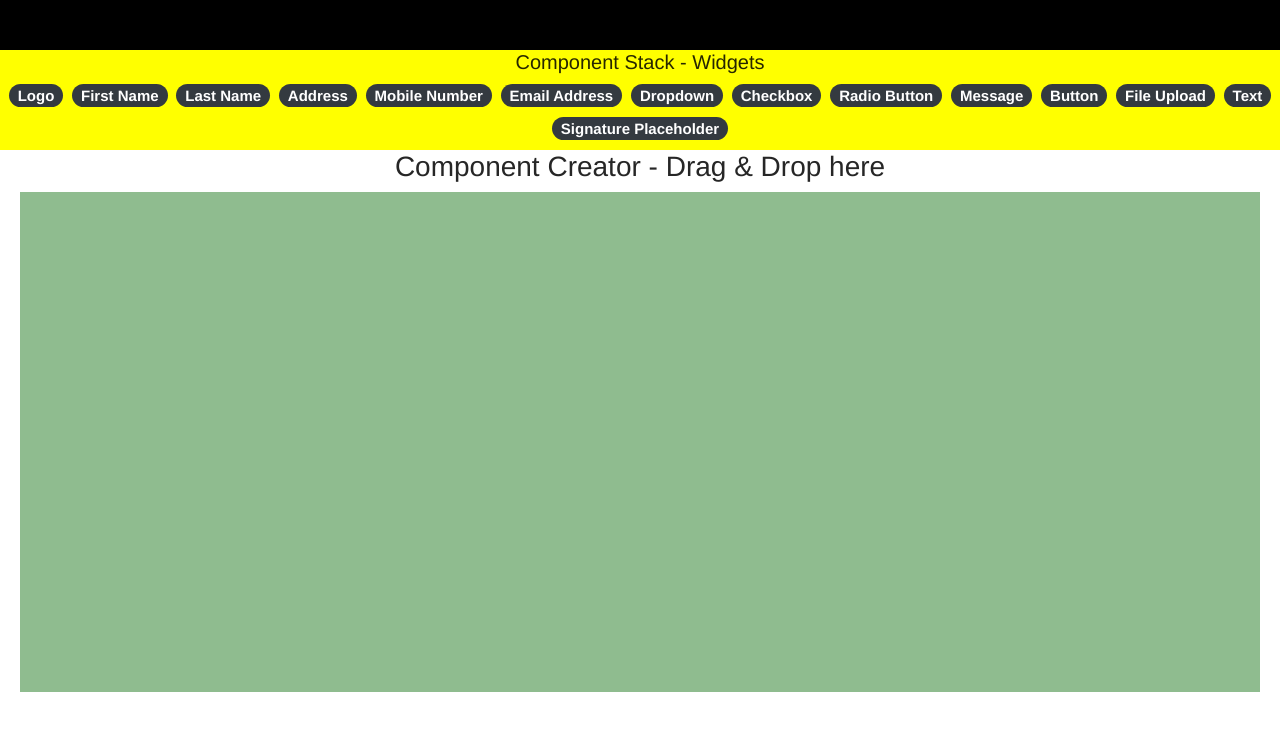
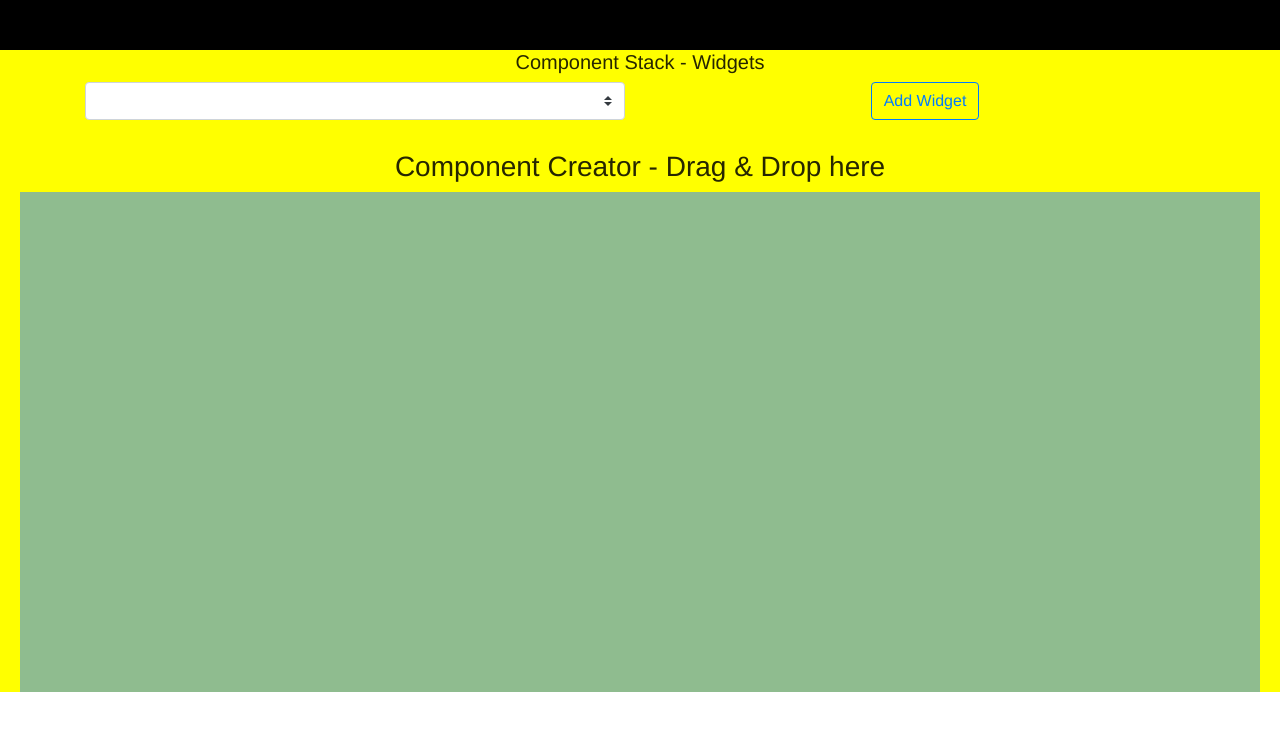
Before and after one commit to NithinMSV/DynamicForms, a Vue app in the folder dynforms/: page /create in a window 1280 px wide. Shown: the top 730 px of the page. Built offline with nearby package versions, Linux system fonts and the light colour scheme; what vue-qrcode-reader would draw is missing.

Commit message:
Add widgets successful

```diff
--- a/dynforms/src/views/CreateForm.vue
+++ b/dynforms/src/views/CreateForm.vue
@@ -4,42 +4,65 @@
     <div class="component-stack">
       <div class="comp-head">
         <h3>Component Stack - Widgets</h3>
-        <div class="widgets select" v-if="showWidgets == false">
-        <h3 @click="result(widget)" v-for="(widget, index) in widgets" :key="index">
-          <a href="#"><span class="badge badge-pill badge-dark" draggable="true">{{widget.name}}</span></a>
-          </h3>
+        <div class="widgets select">
+        <div class="container">
+        <div class="row">
+        <div class="col-sm">
+        <div class="input-group mb-3">
+          <select class="custom-select" id="inputGroupSelect01" v-model="selected">
+            <option selected>Choose...</option>
+            <option v-for="(widget, index) in widgets" :key="index">{{widget.name}}</option>
+          </select>
+        </div>
+        </div>
+          <div class="col-sm">
+          <b-button v-on:click="result(selected)" variant="outline-primary">Add Widget</b-button>
+          </div>
         </div>
       </div>
     </div>
+      </div>
     <div class="formarea">
       <h3>Component Creator - Drag & Drop here</h3>
       <div class="drop">
+        <div v-for="(select,index) in selections" v-bind:key="index">
+            {{select.value}}
+            <b-button variant="outline-primary" @click="removeSelection(select)">Remove</b-button>
+        </div>
+        <div v-if="value === 'Button'">
+        <btn />
+      </div>
       </div>
     </div>
+  </div>
   </div>
 </template>
 
 <script>
 
+import btn from '../components/FormCreator/button'
+
 export default {
   name: "FormWidgets",
+  components: {
+    btn
+  },
   data() {
     return{
-    showWidgets: false,
-    selectedWidget: {},
+      selected:'',
+      selections: [],
     widgets: [
       {
         name: 'Logo',
-        type: String,
-        value: 'logo'
+        value: ''
       },
       {
         name: 'First Name',
-        value: ''
+        value: 'First name'
       },
       {
         name: 'Last Name',
-        value: ''
+        value: 'Last name'
       },
       {
         name: 'Address',
@@ -89,11 +112,25 @@ export default {
   }
   },
   methods: {
-    result: function(widget) {
-      alert("Clicked: " + widget.name);
+    result: function(selected) {
+      // alert("Clicked: " + selected);
+      console.log(selected);
+      this.selections.push({
+        value: this.selected
+      });
+      this.selected = '';
+    },
+    removeSelection(select) {
+      const selectedIndex = this.selections.indexOf(select);
+      this.selections.splice(selectedIndex, 1);
     }
-    }
-}
+    // add: function() {
+    //   this.selections.push({
+    //     name: this.selected
+    //   });
+    // }
+  }
+};
 </script>
 
 <style lang="scss" scoped>
@@ -122,15 +159,6 @@ export default {
 
 .formarea {
   position: relative;
-}
-
-.widgets {
-  position: relative;
-  display: flex;
-  justify-content: space-evenly;
-  flex-wrap: wrap;
-  align-self: flex-end;
-  cursor: pointer;
 }
 
 .hovered {
```
